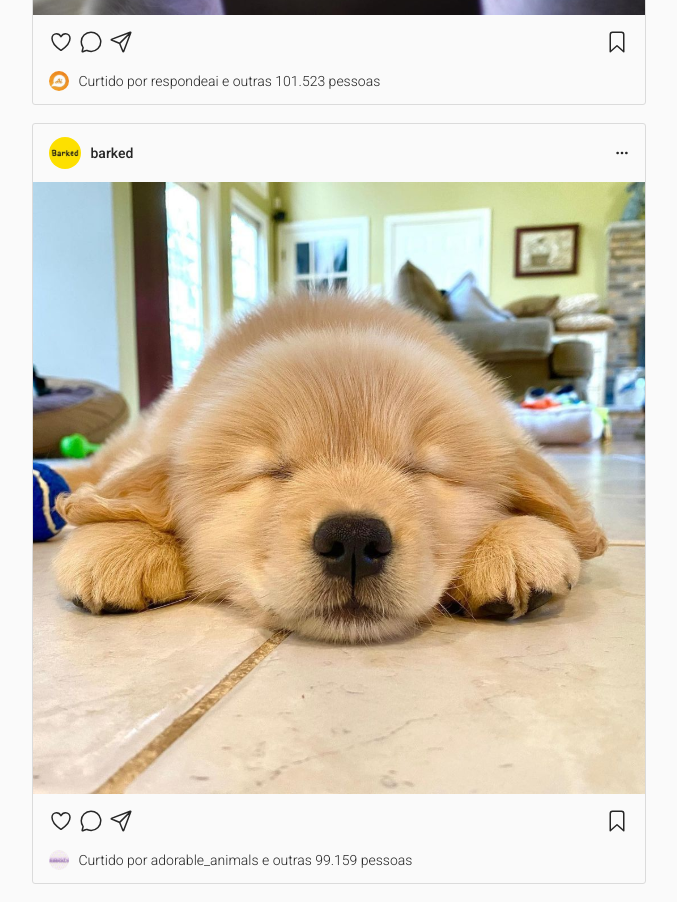
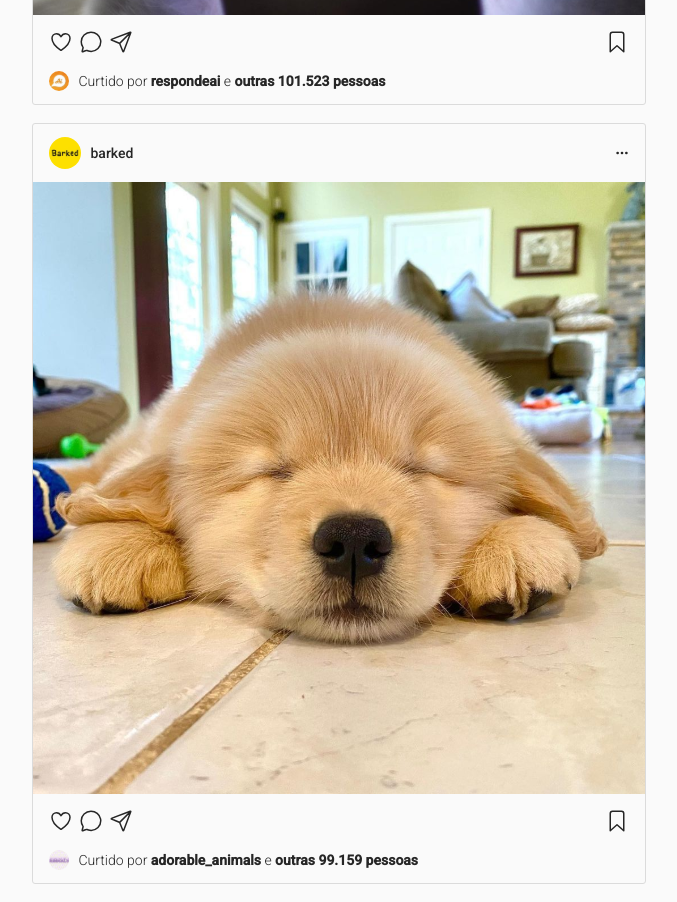
Before and after one commit to kassiaschipper/projeto7-instagramreact, a React (Create React App) app: page / in a window 1280 px wide. Shown: the part 880-1782 px from the top of the page, without its empty margins (141-818 px from the left). Built offline with nearby package versions, Linux system fonts and the light colour scheme.

Commit message:
curtida implementada ao clicar no post

```diff
--- a/public/css/style.css
+++ b/public/css/style.css
@@ -1,5 +1,8 @@
 * {
     box-sizing: border-box;
+  }
+  strong {
+  font-weight: bold;
   }
 
   body {
@@ -309,8 +312,21 @@
   .logo-mobile, .instagram-mobile {
     display: none !important;
   }
+  .preenchido{
+    color: red !important;
+    visibility: visible;
+  }
+
+  .sem-like{
+    visibility: visible;
+  }
 
   @media (max-width: 935px) {
+
+    strong {
+      font-weight: bold;
+      }
+
     .sidebar {
       display: none;
     }
@@ -325,7 +341,13 @@
     }
   }
 
+
   @media (max-width: 614px) {
+
+    strong {
+      font-weight: bold;
+      }
+
     .corpo {
       margin-top: 0;
     }
--- a/src/Post.js
+++ b/src/Post.js
@@ -1,56 +1,139 @@
+import React from "react";
 import Icone from "./Icone";
 
-export default function Post() {
-    const postagem = [
-        { url: "assets/img/meowed.svg", pagina: "meowed", imagemPost: "assets/img/gato-telefone.svg", ulrCurtidas: "assets/img/respondeai.svg", curtiu: "respondeai", quantidadeCurtidas: "101.523" },
-        { url: "assets/img/barked.svg", pagina: "barked", imagemPost: "assets/img/dog.svg", ulrCurtidas: "assets/img/adorable_animals.svg", curtiu: "adorable_animals", quantidadeCurtidas: "99.159" }
+export default function Post(props) {
 
-    ];
-
+    const [curtida, SetCurtida] = React.useState('heart-outline');
+    const [classe, setClasse] = React.useState("sem-like");
 
     return (
-        <>
+        <div class="post">
+            <div class="topo">
+                <div class="usuario">
+                    <img src={props.url} />
+                    {props.nome}
+                </div>
+                <div class="acoes">
+                    <ion-icon name="ellipsis-horizontal"></ion-icon>
+                </div>
+            </div>
+            <div class="conteudo">
+                <img src={props.img} onClick={() => {
+                            if (curtida === "heart-outline") {
+                                SetCurtida("heart")
+                                setClasse("preenchido")
+                            } else {
+                                SetCurtida("heart-outline")
+                                setClasse("sem-like")
+                            }
+                        }}/>
+            </div>
 
-       { postagem.map(value => (
-                <div className="post">
-                    <div className="topo">
-                        <div className="usuario">
-                            <img src={value.url} />
-                            {value.pagina}
-                        </div>
-                        <div className="acoes">
-                            <Icone name="ellipsis-horizontal" />
-                        </div>
+            <div class="fundo">
+                <div class="acoes">
+                    <div>
+                        <ion-icon name={curtida} class={classe} onClick={() => {
+                            if (curtida === "heart-outline") {
+                                SetCurtida("heart")
+                                setClasse("preenchido")
+                            } else {
+                                SetCurtida("heart-outline")
+                                setClasse("sem-like")
+                            }
+                        }}></ion-icon>
+                        <ion-icon name="chatbubble-outline"></ion-icon>
+                        <ion-icon name="paper-plane-outline"></ion-icon>
                     </div>
-
-                    <div className="conteudo">
-                        <img src={value.imagemPost} />
-                    </div>
-
-                    <div className="fundo">
-                        <div className="acoes">
-                            <div>
-                                <Icone name="heart-outline" />
-                                <Icone name="chatbubble-outline" />
-                                <Icone name="paper-plane-outline" />
-                            </div>
-                            <div>
-                                <Icone name="bookmark-outline" />
-                            </div>
-                        </div>
-
-                        <div className="curtidas">
-                            <img src={value.ulrCurtidas} />
-                            <div className="texto">
-                                Curtido por <strong>{value.curtiu}</strong> e <strong>outras {value.quantidadeCurtidas} pessoas</strong>
-                            </div>
-                        </div>
+                    <div>
+                        <ion-icon name="bookmark-outline"></ion-icon>
                     </div>
                 </div>
 
-       ))
-        }
-        </>
+                <div class="curtidas">
+                    <img src={props.curtiu} />
+                    <div class="texto">
+                        Curtido por <strong>{props.perfil}</strong> e <strong>outras {props.likes} pessoas</strong>
+                    </div>
+                </div>
+            </div>
+        </div>
+    )
 
-    );
+
 }
+
+
+
+
+
+
+
+
+
+
+
+
+
+
+
+
+
+
+
+
+
+
+
+//     const postagem = [
+//         { url: "assets/img/meowed.svg", pagina: "meowed", imagemPost: "assets/img/gato-telefone.svg", ulrCurtidas: "assets/img/respondeai.svg", curtiu: "respondeai", quantidadeCurtidas: "101.523" },
+//         { url: "assets/img/barked.svg", pagina: "barked", imagemPost: "assets/img/dog.svg", ulrCurtidas: "assets/img/adorable_animals.svg", curtiu: "adorable_animals", quantidadeCurtidas: "99.159" }
+
+//     ];
+
+
+//     return (
+//         <>
+
+//        { postagem.map(value => (
+//                 <div className="post" >
+//                     <div className="topo">
+//                         <div className="usuario">
+//                             <img src={value.url} />
+//                             {value.pagina}
+//                         </div>
+//                         <div className="acoes">
+//                             <Icone name="ellipsis-horizontal" />
+//                         </div>
+//                     </div>
+
+//                     <div className="conteudo">
+//                         <img src={value.imagemPost} />
+//                     </div>
+
+//                     <div className="fundo">
+//                         <div className="acoes">
+//                             <div>
+//                                 <Icone className="preenchido" name="heart" />
+//                                 <Icone name="chatbubble-outline" />
+//                                 <Icone name="paper-plane-outline" />
+//                             </div>
+//                             <div>
+//                                 <Icone name="bookmark-outline" />
+//                             </div>
+//                         </div>
+
+//                         <div className="curtidas">
+//                             <img src={value.ulrCurtidas} />
+//                             <div className="texto">
+//                                 Curtido por <strong>{value.curtiu}</strong> e <strong>outras {value.quantidadeCurtidas} pessoas</strong>
+//                             </div>
+//                         </div>
+//                     </div>
+//                 </div>
+
+//        ))
+//         }
+//         </>
+
+//     );
+// }
--- a/src/Posts.js
+++ b/src/Posts.js
@@ -1,12 +1,18 @@
 import Post from "./Post";
 
-export default function Posts(){
+export default function Posts() {
 
-    return(
+    const postagem = [
+        {url: "assets/img/meowed.svg", img: "assets/img/gato-telefone.svg", nome: "meowed", curtiu: "assets/img/respondeai.svg", perfil: "respondeai", likes: "101.523"},
+        {url: "assets/img/barked.svg", img: "assets/img/dog.svg", nome: "barked", curtiu: "assets/img/adorable_animals.svg", perfil: "adorable_animals", likes: "99.159"}
+    ]
 
-        <div className="posts">
-            <Post />
+    return (
+        <div class="posts">
+
+            {postagem.map((value) =>
+                <Post url={value.url} img={value.img} nome={value.nome} curtiu={value.curtiu} perfil={value.perfil} likes={value.likes} />
+            )}
         </div>
-    );
-
+    )
 }
```
